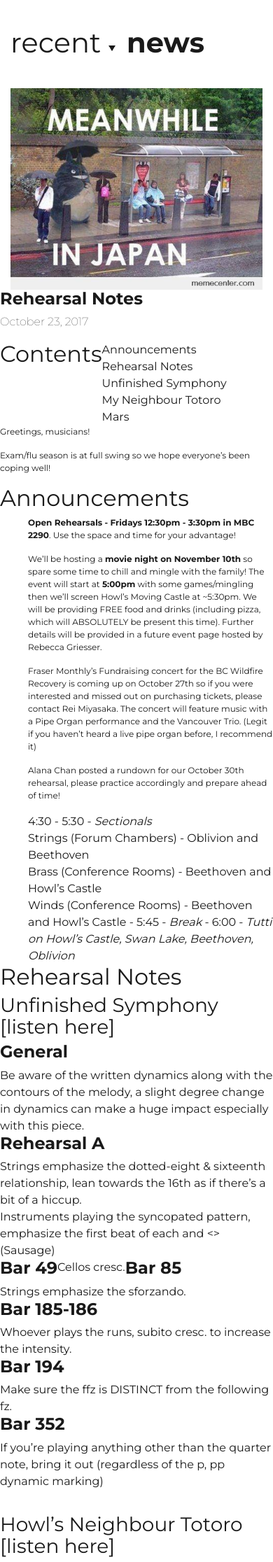
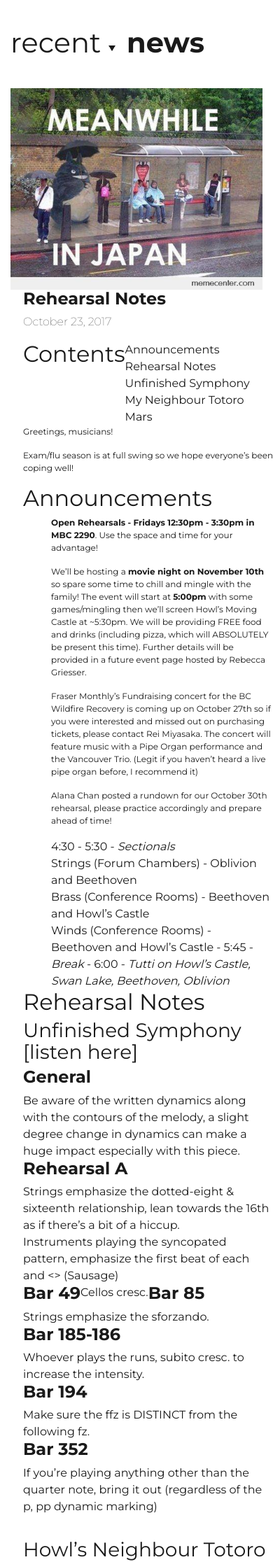
Before and after one commit to sfuco/sfuco-site, a Jekyll site: the page built from _pages/news.html, in a window 390 px wide. Shown: the top 2232 px of the page at 70% size. Built offline with Jekyll 4.4.1, drawn with Linux system fonts in a browser that asks for light colours.

Commit message:
change text in news section to summary instead of all the content

```diff
--- a/_pages/news.html
+++ b/_pages/news.html
@@ -36,7 +36,7 @@
                   <span>{{ post.date | date: "%B %-d, %Y" }}</span>
                 </div>
                 <div class="news-content row">
-                  {{post.content}}
+                  {{post.summary}}
                 </div>
               </div>
             </div>
--- a/_sass/news.scss
+++ b/_sass/news.scss
@@ -39,6 +39,10 @@
   span {
     font-weight: 100;
   }
+}
+
+.news-item .col-md-8 { // The text column
+  padding-left: 48px;
 }
 
 .news-content {
--- a/css/style.css
+++ b/css/style.css
@@ -549,6 +549,9 @@
 .news-item span {
   font-weight: 100; }
 
+.news-item .col-md-8 {
+  padding-left: 48px; }
+
 .news-content {
   margin-top: 16px; }
 
```
